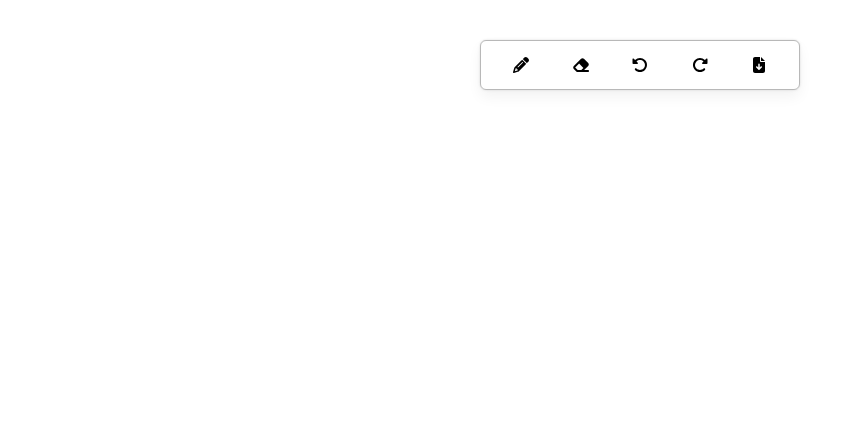
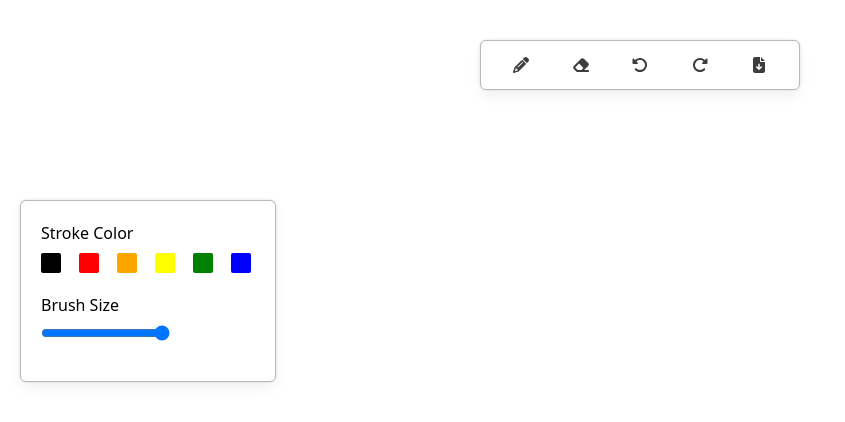
Before and after one commit to pulak-sarmah/web-sketchbook, a Next.js app: page / in a window 1280 px wide. Shown: the top 422 px of the page, without its empty margins (0-845 px from the left). Built offline with nearby package versions, Linux system fonts and the light colour scheme.

Commit message:
created menubar and toolbox

```diff
--- a/src/components/Menu/index.module.css
+++ b/src/components/Menu/index.module.css
@@ -14,7 +14,7 @@
     }
 
     .icon {
-      colors: theme("colors.text1");
+      color: theme("colors.text1");
     }
   }
 }
--- /dev/null
+++ b/src/components/Toolbox/index.module.css
@@ -0,0 +1,29 @@
+.toolboxContainer {
+  @apply p-5 absolute top-1/4 left-5 w-64 rounded-md;
+  box-shadow: theme("colors.shadow1");
+  border: 1px solid theme("colors.border1");
+  background-color: theme("colors.background1");
+
+  .toolItem {
+    @apply mb-5;
+
+    .toolText {
+      font-size: theme("fontSize.sm");
+      color: theme("colors.text1");
+    }
+
+    .itemContainer {
+      @apply flex justify-between mt-2;
+
+      .colorBox {
+        @apply h-5 w-5 mr-1 rounded-sm cursor-pointer;
+
+        &:hover,
+        &.active {
+          border: 2px solid theme("colors.border2");
+          box-shadow: theme("colors.shadow2");
+        }
+      }
+    }
+  }
+}
--- /dev/null
+++ b/src/components/Toolbox/index.tsx
@@ -0,0 +1,58 @@
+import React from "react";
+import styles from "./index.module.css";
+import { COLORS } from "@/constant";
+
+const updateBrushSize = (e: React.ChangeEvent<HTMLInputElement>) => {};
+
+const ToolBox = () => {
+  return (
+    <div className={styles.toolboxContainer}>
+      <div className={styles.toolItem}>
+        <h4 className={styles.toolTetx}>Stroke Color</h4>
+        <div className={styles.itemContainer}>
+          <div
+            className={styles.colorBox}
+            style={{ backgroundColor: COLORS.BLACK }}
+          />
+          <div
+            className={styles.colorBox}
+            style={{ backgroundColor: COLORS.RED }}
+          />
+
+          <div
+            className={styles.colorBox}
+            style={{ backgroundColor: COLORS.ORANGE }}
+          />
+
+          <div
+            className={styles.colorBox}
+            style={{ backgroundColor: COLORS.YELLOW }}
+          />
+          <div
+            className={styles.colorBox}
+            style={{ backgroundColor: COLORS.GREEN }}
+          />
+          <div
+            className={styles.colorBox}
+            style={{ backgroundColor: COLORS.BLUE }}
+          />
+        </div>
+      </div>
+
+      <div className={styles.toolItem}>
+        <h4 className={styles.toolTetx}>Brush Size</h4>
+        <div className={styles.itemContainer}>
+          <input
+            type="range"
+            min={1}
+            max={10}
+            step={1}
+            onChange={updateBrushSize}
+          />
+        </div>
+      </div>
+    </div>
+  );
+};
+
+export default ToolBox;
--- /dev/null
+++ b/src/constant.ts
@@ -0,0 +1,11 @@
+const COLORS = {
+  BLACK: "black",
+  WHITE: "white",
+  RED: "red",
+  GREEN: "green",
+  BLUE: "blue",
+  YELLOW: "yellow",
+  ORANGE: "orange",
+};
+
+export { COLORS };
--- a/src/pages/index.tsx
+++ b/src/pages/index.tsx
@@ -1,5 +1,11 @@
 import Menu from "@/components/Menu";
+import ToolBox from "@/components/Toolbox";
 
 export default function Home() {
-  return <Menu />;
+  return (
+    <>
+      <Menu />
+      <ToolBox />
+    </>
+  );
 }
--- a/tailwind.config.ts
+++ b/tailwind.config.ts
@@ -24,6 +24,17 @@ const config: Config = {
       text1: "#3d3d3d",
       text2: "#e3e2fe",
     },
+
+    fontSize: {
+      xs: "0.75rem",
+      sm: "0.875rem",
+      base: "1rem",
+      lg: "1.125rem",
+      xl: "1.25rem",
+      "2xl": "1.5rem",
+      "3xl": "1.875rem",
+      "4xl": "2.25rem",
+    },
   },
   plugins: [],
 };
```
